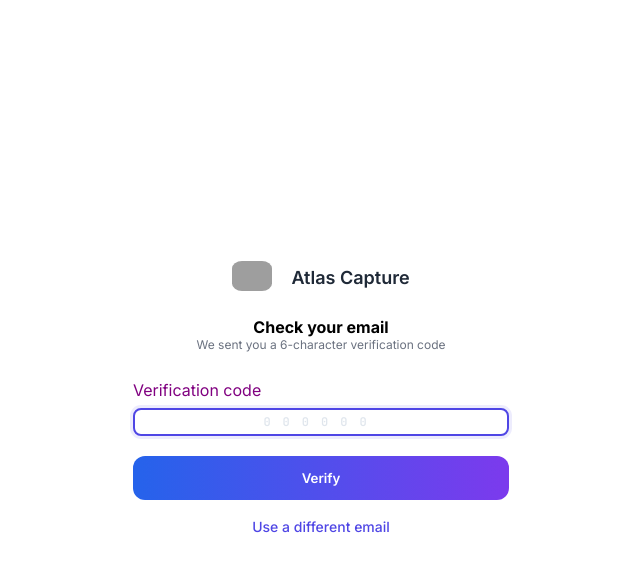
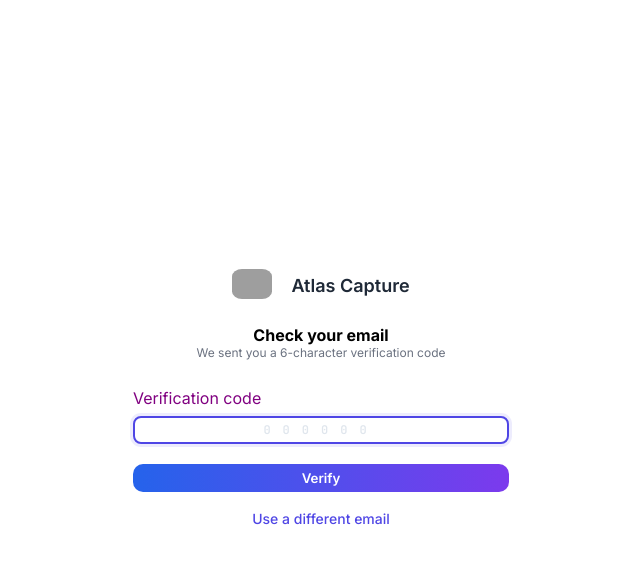
Before and after one commit to ToleInventor/KulaWao, a FastAPI app: page /otp1/1/ in a window 1280 px wide. Shown: the top 572 px of the page, without its empty margins (319-959 px from the left). Run offline with FastAPI, Linux system fonts and the light colour scheme; parts of the project's set-up code (start-up, migrations or seed data) failed here and were passed over; grey boxes are pictures that could not be loaded.

Commit message:
Update otp.html

```diff
--- a/templates/otp.html
+++ b/templates/otp.html
@@ -117,8 +117,8 @@
 
         button {
             width: 100%;
-            padding: 14px;
-            border-radius: 12px;
+            padding: 6px;
+            border-radius: 10px;
             border: none;
             background: linear-gradient(90deg, #2563eb, #7c3aed);
             color: #fff;
```
